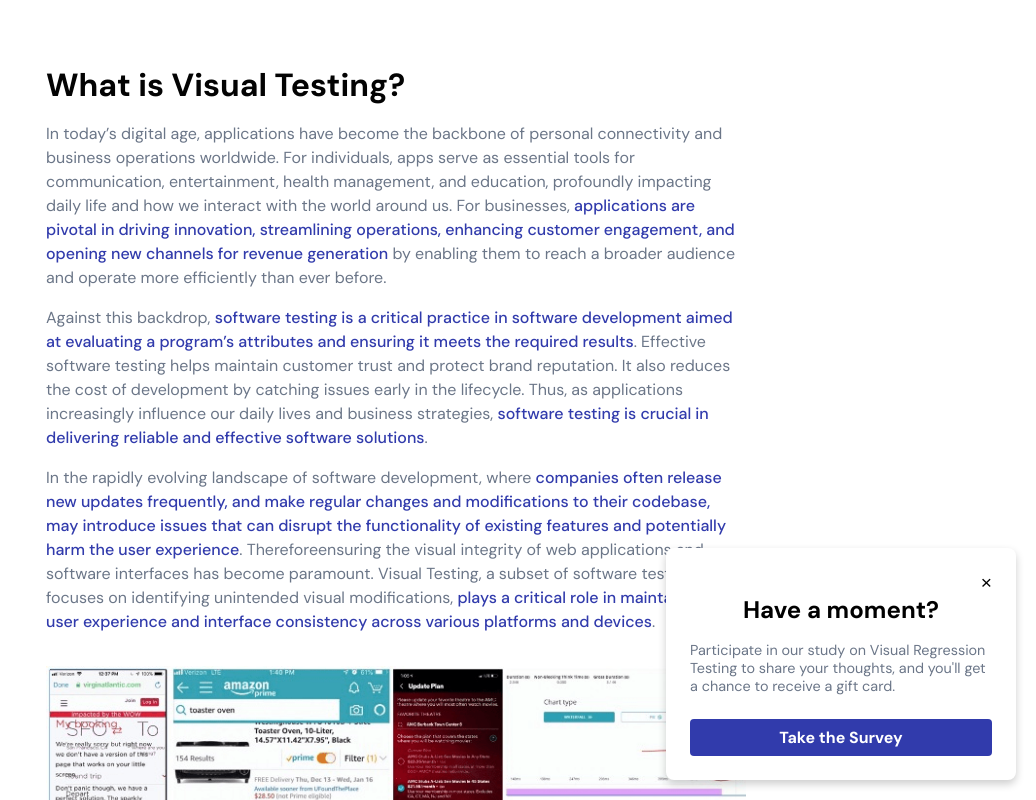
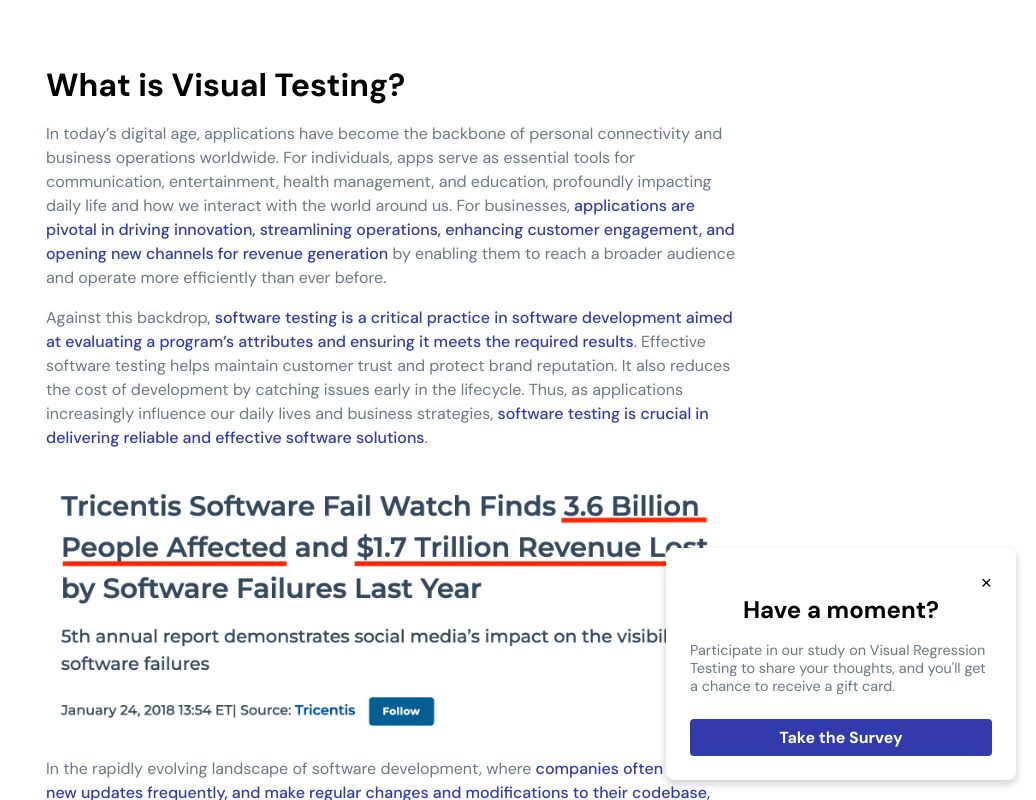
Before and after one commit to FabioMiguel2000/eVRT-questionaire, a React (Vite) app: page / in a window 1280 px wide. Shown: the top 800 px of the page, without its empty margins (244-1280 px from the left). Built offline with nearby package versions, Linux system fonts and the light colour scheme.

Commit message:
feat: added software failure example image

```diff
--- a/src/App.tsx
+++ b/src/App.tsx
@@ -5,6 +5,8 @@ import false_positives_1 from "./assets/false-positives-1.png";
 import false_positives_2 from "./assets/false-positives-2.png";
 import pixel_perfect_example from "./assets/pixel-perfect-example.png";
 import profile_img from "./assets/profile-img.png";
+import example_software_failure from "./assets/example-software-failure.png";
+
 import { HiOutlineMail } from "react-icons/hi";
 import SurveyPopup from "./components/SurveyPopup";
 
@@ -48,6 +50,8 @@ function App() {
               </span>
               .
             </p>
+            <img src={example_software_failure} alt="" />
+
             <p>
               In the rapidly evolving landscape of software development, where
               <span>
```
Also changed, not shown: src/assets/example-software-failure.png (added), src/assets/false-positives-2.png.
